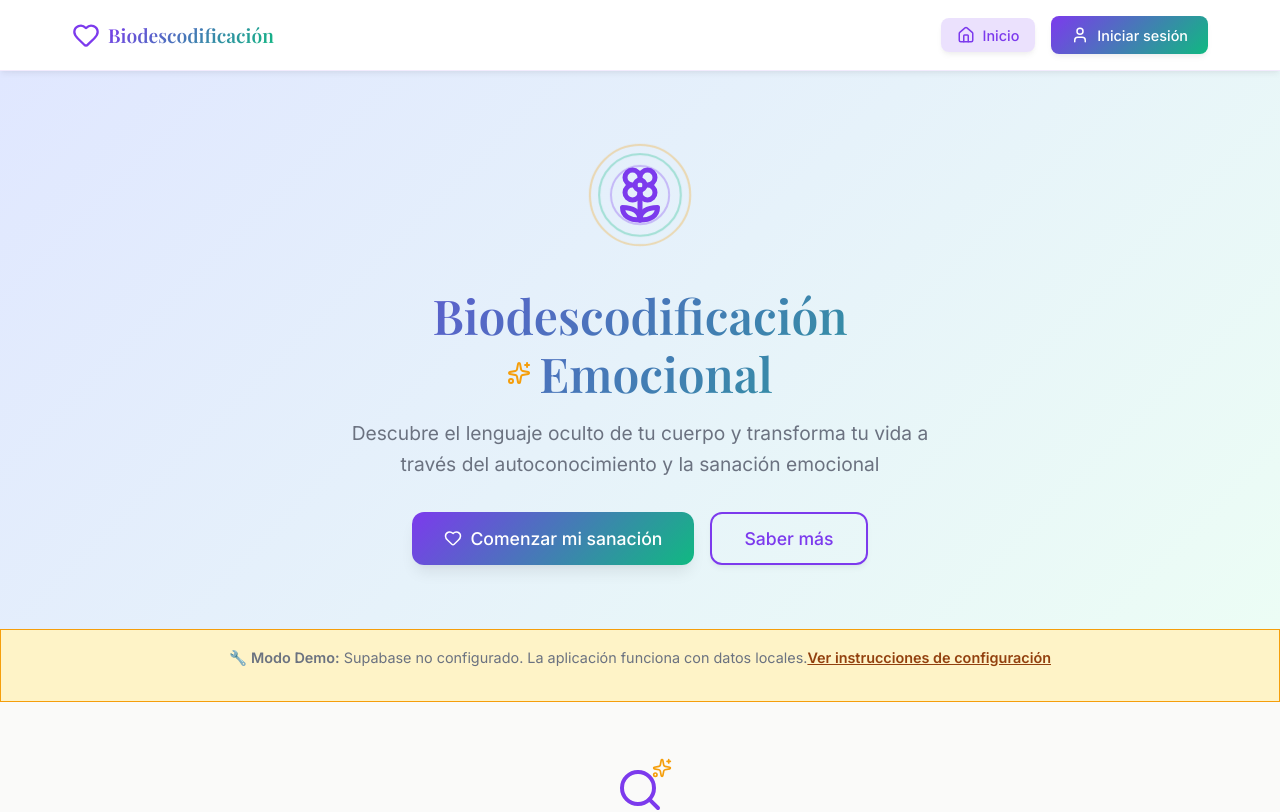
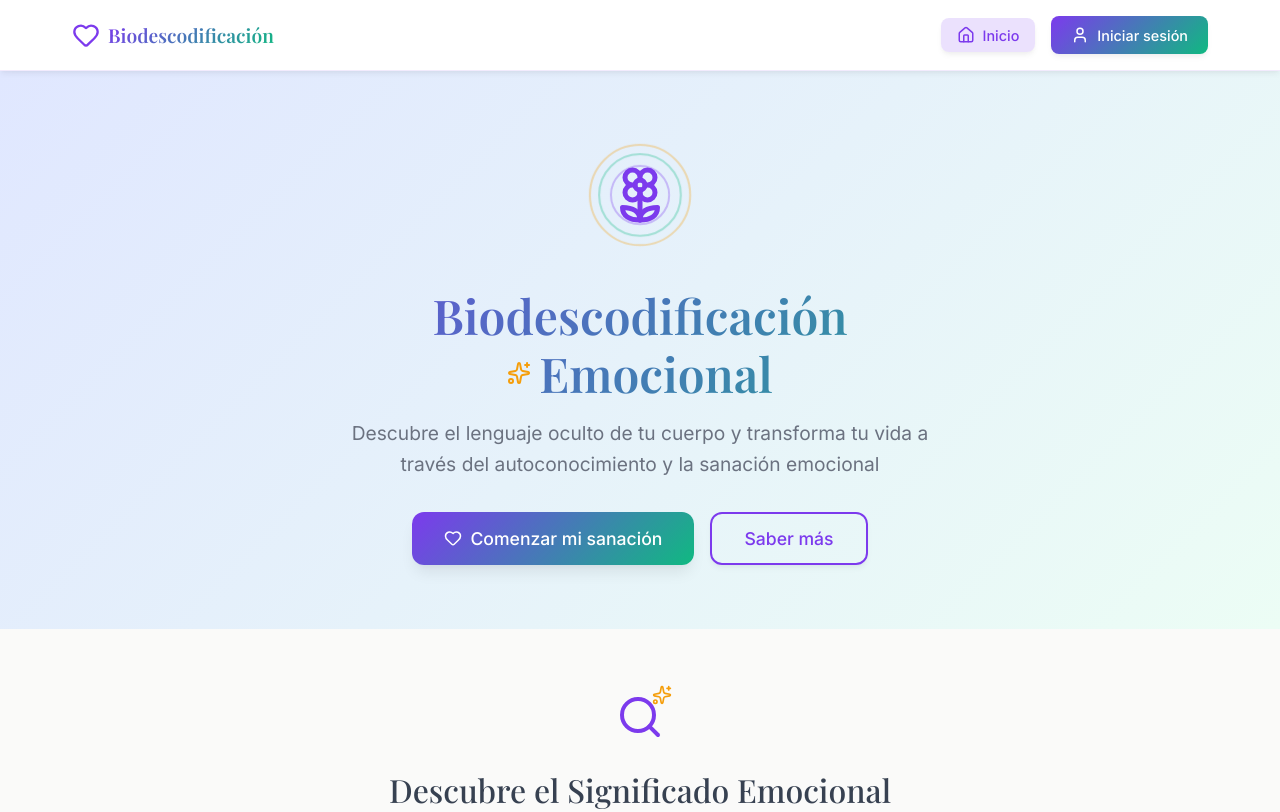
Before and after one commit to mvcAI/biohealth-dictionary, a React (Vite) app: page / in a window 1280 px wide. Shown: the top 812 px of the page. Built offline with nearby package versions, Linux system fonts and the light colour scheme.

Commit message:
Eliminar banner de modo demo de la página principal
cgen-8334421d4a8c45f7849db92cc21489b7

```diff
--- a/src/components/HomePage.jsx
+++ b/src/components/HomePage.jsx
@@ -76,15 +76,6 @@ function HomePage({ onNavigate }) {
     <div className="home-page">
       <WelcomeSection />
 
-      {!isSupabaseConfigured && (
-        <div className="demo-notice">
-          <p>
-            🔧 <strong>Modo Demo:</strong> Supabase no configurado.
-            La aplicación funciona con datos locales.
-            <a href="/SUPABASE_SETUP.md" target="_blank">Ver instrucciones de configuración</a>
-          </p>
-        </div>
-      )}
 
       <main className="main-content">
         <div className="search-section">
```
